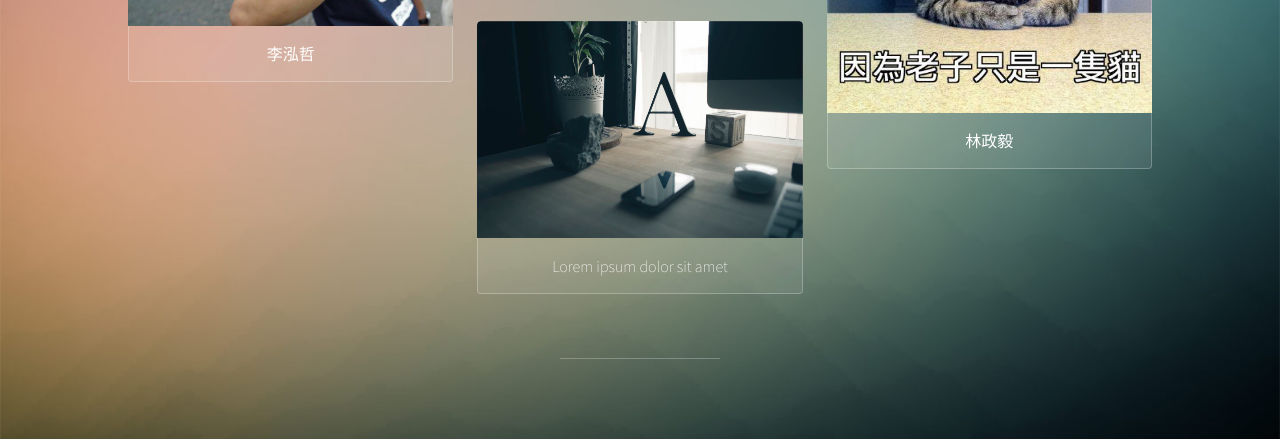
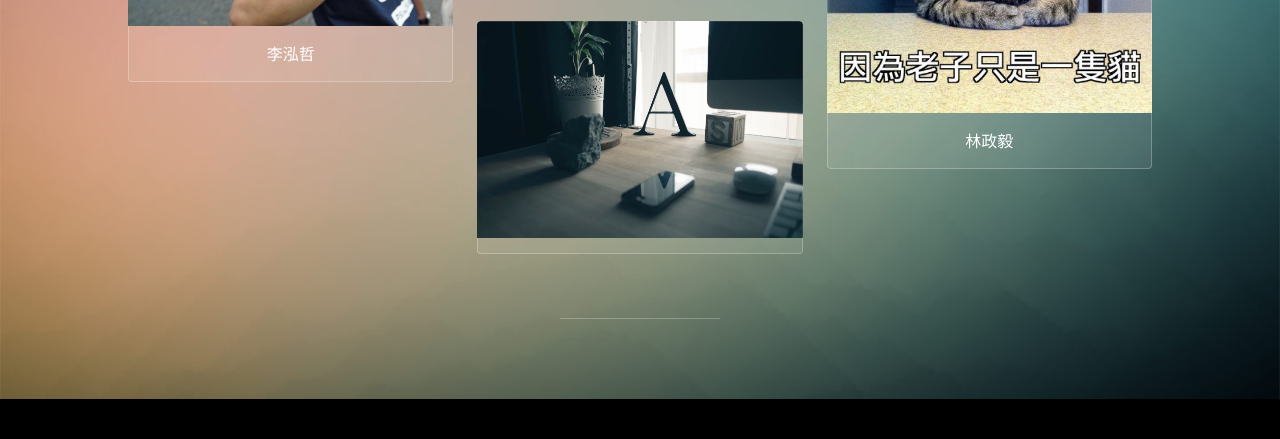
Before and after one commit to raygoah/about, a plain HTML site: page index.html in a window 1280 px wide. Shown: the part 1358-1797 px from the top of the page. After the commit the page ends 1757 px from the top, so only its background shows below. Drawn offline with Linux system fonts and the light colour scheme.

Commit message:
modify text

```diff
--- a/index.html
+++ b/index.html
@@ -71,7 +71,7 @@
 									</a>
 									<a href="images/fulls/05.jpg">
 										<img src="images/thumbs/05.jpg" alt="" />
-										<h3>Lorem ipsum dolor sit amet</h3>
+										<h3></h3>
 									</a>
 								</div>
 								<div>
```
